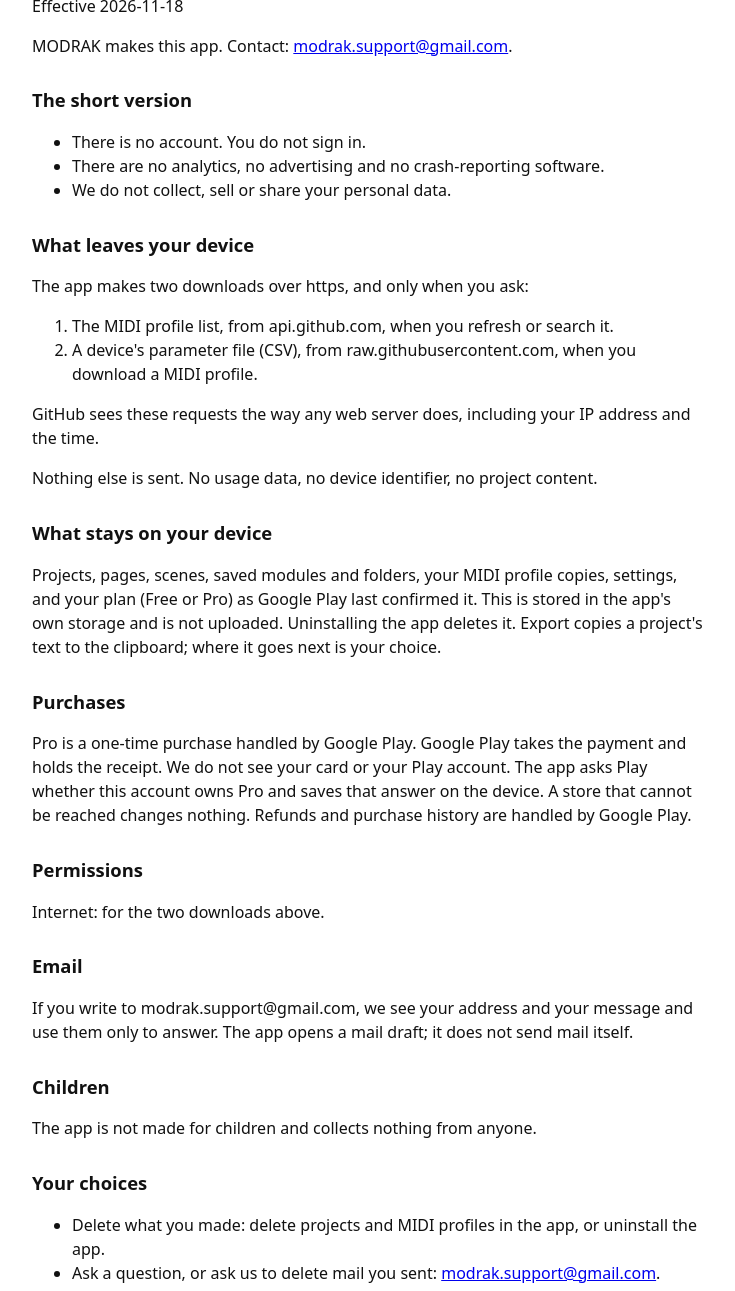
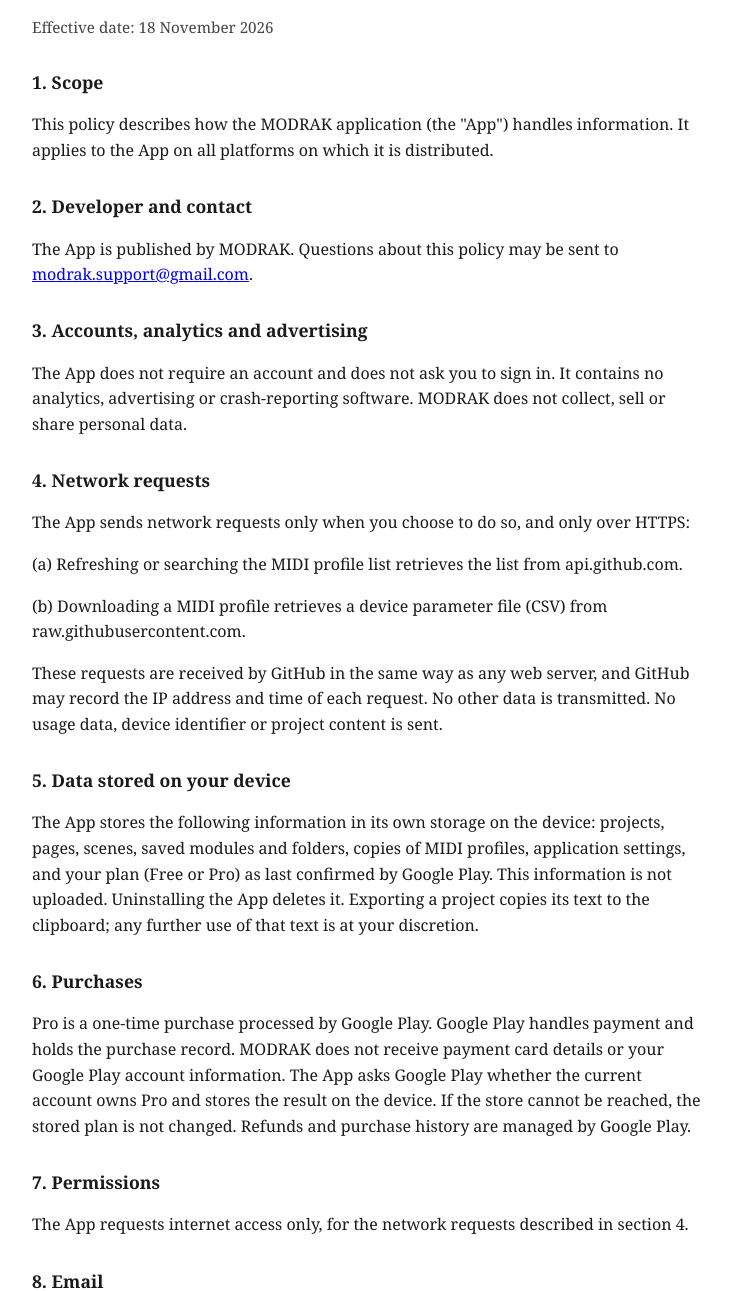
Before and after one commit to modrak-midiapp/modrak-privacy, a plain HTML site: page index.html in a window 1280 px wide. Shown: the part 94-1385 px from the top of the page, without its empty margins (272-1007 px from the left). Drawn offline with Linux system fonts and the light colour scheme.

Commit message:
Rewrite privacy policy in formal document style

```diff
--- a/index.html
+++ b/index.html
@@ -3,56 +3,52 @@
 <head>
 <meta charset="utf-8">
 <meta name="viewport" content="width=device-width, initial-scale=1">
-<title>MODRAK privacy policy</title>
+<title>MODRAK Privacy Policy</title>
 <style>
-body { font-family: system-ui, sans-serif; max-width: 42rem; margin: 2rem auto; padding: 0 1rem; line-height: 1.5; color: #111; }
-h1 { font-size: 1.6rem; }
-h2 { font-size: 1.15rem; margin-top: 1.8rem; }
+body { font-family: Georgia, "Times New Roman", serif; max-width: 42rem; margin: 2.5rem auto; padding: 0 1.25rem; line-height: 1.6; color: #1a1a1a; }
+h1 { font-size: 1.7rem; font-weight: normal; border-bottom: 1px solid #999; padding-bottom: 0.4rem; }
+h2 { font-size: 1.1rem; font-weight: bold; margin-top: 1.8rem; }
+.meta { font-size: 0.95rem; color: #444; }
 </style>
 </head>
 <body>
-<h1>MODRAK privacy policy</h1>
-<p>Effective 2026-11-18</p>
-<p>MODRAK makes this app. Contact: <a href="mailto:modrak.support@gmail.com">modrak.support@gmail.com</a>.</p>
+<h1>MODRAK Privacy Policy</h1>
+<p class="meta">Effective date: 18 November 2026</p>
 
-<h2>The short version</h2>
-<ul>
-<li>There is no account. You do not sign in.</li>
-<li>There are no analytics, no advertising and no crash-reporting software.</li>
-<li>We do not collect, sell or share your personal data.</li>
-</ul>
+<h2>1. Scope</h2>
+<p>This policy describes how the MODRAK application (the "App") handles information. It applies to the App on all platforms on which it is distributed.</p>
 
-<h2>What leaves your device</h2>
-<p>The app makes two downloads over https, and only when you ask:</p>
-<ol>
-<li>The MIDI profile list, from api.github.com, when you refresh or search it.</li>
-<li>A device's parameter file (CSV), from raw.githubusercontent.com, when you download a MIDI profile.</li>
-</ol>
-<p>GitHub sees these requests the way any web server does, including your IP address and the time.</p>
-<p>Nothing else is sent. No usage data, no device identifier, no project content.</p>
+<h2>2. Developer and contact</h2>
+<p>The App is published by MODRAK. Questions about this policy may be sent to <a href="mailto:modrak.support@gmail.com">modrak.support@gmail.com</a>.</p>
 
-<h2>What stays on your device</h2>
-<p>Projects, pages, scenes, saved modules and folders, your MIDI profile copies, settings, and your plan (Free or Pro) as Google Play last confirmed it. This is stored in the app's own storage and is not uploaded. Uninstalling the app deletes it. Export copies a project's text to the clipboard; where it goes next is your choice.</p>
+<h2>3. Accounts, analytics and advertising</h2>
+<p>The App does not require an account and does not ask you to sign in. It contains no analytics, advertising or crash-reporting software. MODRAK does not collect, sell or share personal data.</p>
 
-<h2>Purchases</h2>
-<p>Pro is a one-time purchase handled by Google Play. Google Play takes the payment and holds the receipt. We do not see your card or your Play account. The app asks Play whether this account owns Pro and saves that answer on the device. A store that cannot be reached changes nothing. Refunds and purchase history are handled by Google Play.</p>
+<h2>4. Network requests</h2>
+<p>The App sends network requests only when you choose to do so, and only over HTTPS:</p>
+<p>(a) Refreshing or searching the MIDI profile list retrieves the list from api.github.com.</p>
+<p>(b) Downloading a MIDI profile retrieves a device parameter file (CSV) from raw.githubusercontent.com.</p>
+<p>These requests are received by GitHub in the same way as any web server, and GitHub may record the IP address and time of each request. No other data is transmitted. No usage data, device identifier or project content is sent.</p>
 
-<h2>Permissions</h2>
-<p>Internet: for the two downloads above.</p>
+<h2>5. Data stored on your device</h2>
+<p>The App stores the following information in its own storage on the device: projects, pages, scenes, saved modules and folders, copies of MIDI profiles, application settings, and your plan (Free or Pro) as last confirmed by Google Play. This information is not uploaded. Uninstalling the App deletes it. Exporting a project copies its text to the clipboard; any further use of that text is at your discretion.</p>
 
-<h2>Email</h2>
-<p>If you write to modrak.support@gmail.com, we see your address and your message and use them only to answer. The app opens a mail draft; it does not send mail itself.</p>
+<h2>6. Purchases</h2>
+<p>Pro is a one-time purchase processed by Google Play. Google Play handles payment and holds the purchase record. MODRAK does not receive payment card details or your Google Play account information. The App asks Google Play whether the current account owns Pro and stores the result on the device. If the store cannot be reached, the stored plan is not changed. Refunds and purchase history are managed by Google Play.</p>
 
-<h2>Children</h2>
-<p>The app is not made for children and collects nothing from anyone.</p>
+<h2>7. Permissions</h2>
+<p>The App requests internet access only, for the network requests described in section 4.</p>
 
-<h2>Your choices</h2>
-<ul>
-<li>Delete what you made: delete projects and MIDI profiles in the app, or uninstall the app.</li>
-<li>Ask a question, or ask us to delete mail you sent: <a href="mailto:modrak.support@gmail.com">modrak.support@gmail.com</a>.</li>
-</ul>
+<h2>8. Email</h2>
+<p>If you write to modrak.support@gmail.com, MODRAK receives your email address and message and uses them only to reply. The App opens a draft in your mail application; it does not send email on its own.</p>
 
-<h2>Changes</h2>
-<p>If this policy changes, the new version is published with a new date at the same address.</p>
+<h2>9. Children</h2>
+<p>The App is not directed at children and does not knowingly collect information from any person.</p>
+
+<h2>10. Your choices</h2>
+<p>You may delete projects and MIDI profiles within the App, or uninstall the App to remove all stored data. To request deletion of email you have sent to MODRAK, contact modrak.support@gmail.com.</p>
+
+<h2>11. Changes to this policy</h2>
+<p>MODRAK may update this policy. The updated version will be published at this address and will show a new effective date.</p>
 </body>
 </html>
```
